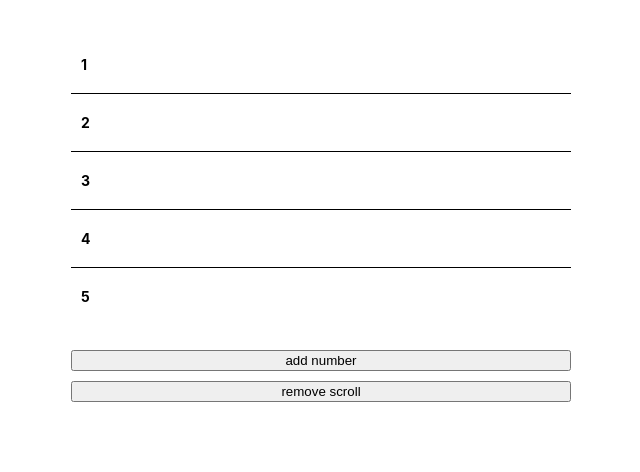
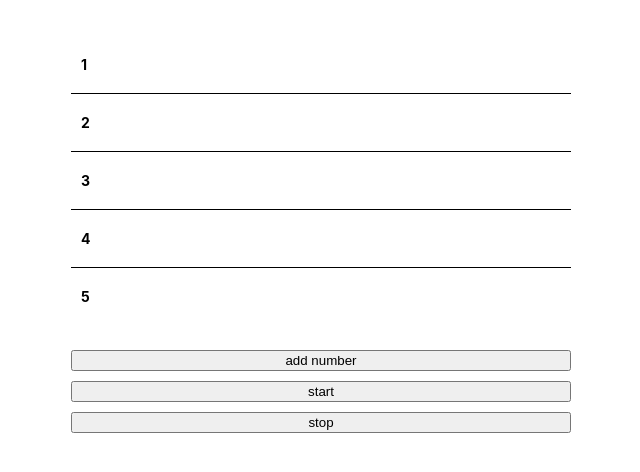
Before and after one commit to GraurDen/hooks, a React (Create React App) app in the folder app/: page / in a window 1280 px wide. Shown: the top 472 px of the page, without its empty margins (319-959 px from the left). Built offline with nearby package versions, Linux system fonts and the light colour scheme.

Commit message:
add useCallback

```diff
--- a/app/src/App.js
+++ b/app/src/App.js
@@ -1,34 +1,35 @@
 import React from "react";
-import { useState, useEffect, useRef } from "react";
+import { useState, useEffect, useRef, useCallback } from "react";
 import "./App.css";
 
-//https://youtu.be/8Yy6MDsF-Tg?t=502
+// https://youtu.be/8Yy6MDsF-Tg?t=502 - useRef
+// https://youtu.be/F8EvdTsl6hU - useCallback
+// https://youtu.be/F8EvdTsl6hU?t=928 useCallback2
 
 function App() {
     const [numbers, setNumbers] = useState([1, 2, 3, 4, 5]);
     const ulElem = useRef();
+    const numRef = useRef();
+    numRef.current = numbers;
 
-    function addNumber() {
+    const start = () => {
+        ulElem.current.addEventListener("scroll", handleScroll);
+    };
+
+    const stop = () => {
+        ulElem.current.removeEventListener("scroll", handleScroll);
+        console.log("remove scroll");
+        console.log("ulElem", ulElem.current);
+    };
+
+    const addNumber = () => {
         const lastNumber = numbers[numbers.length - 1];
         setNumbers([...numbers, lastNumber + 1]);
-    }
-
-    useEffect(() => {
-        ulElem.current.addEventListener('scroll', handleScroll)
-    }, []);
-
-    console.log(numbers);
-
-    const handleScroll = () => {
-        console.log("that was scrolling");
     };
 
-    const removescroll = () => {
-        ulElem.current.removeEventListener("scroll", handleScroll);
-        console.log('remove scroll')
-    };
-
-
+    const handleScroll = useCallback(() => {
+        console.log("that was scrolling", numRef.current);
+    }, []);
 
     return (
         <div className="App">
@@ -41,7 +42,8 @@ function App() {
             </div>
 
             <button onClick={addNumber}>add number</button>
-            <button onClick={removescroll}>remove scroll</button>
+            <button onClick={start}>start</button>
+            <button onClick={stop}>stop</button>
         </div>
     );
 }
```
Also changed, not shown: 1 other file (tests, documents, lock files or other folders).
